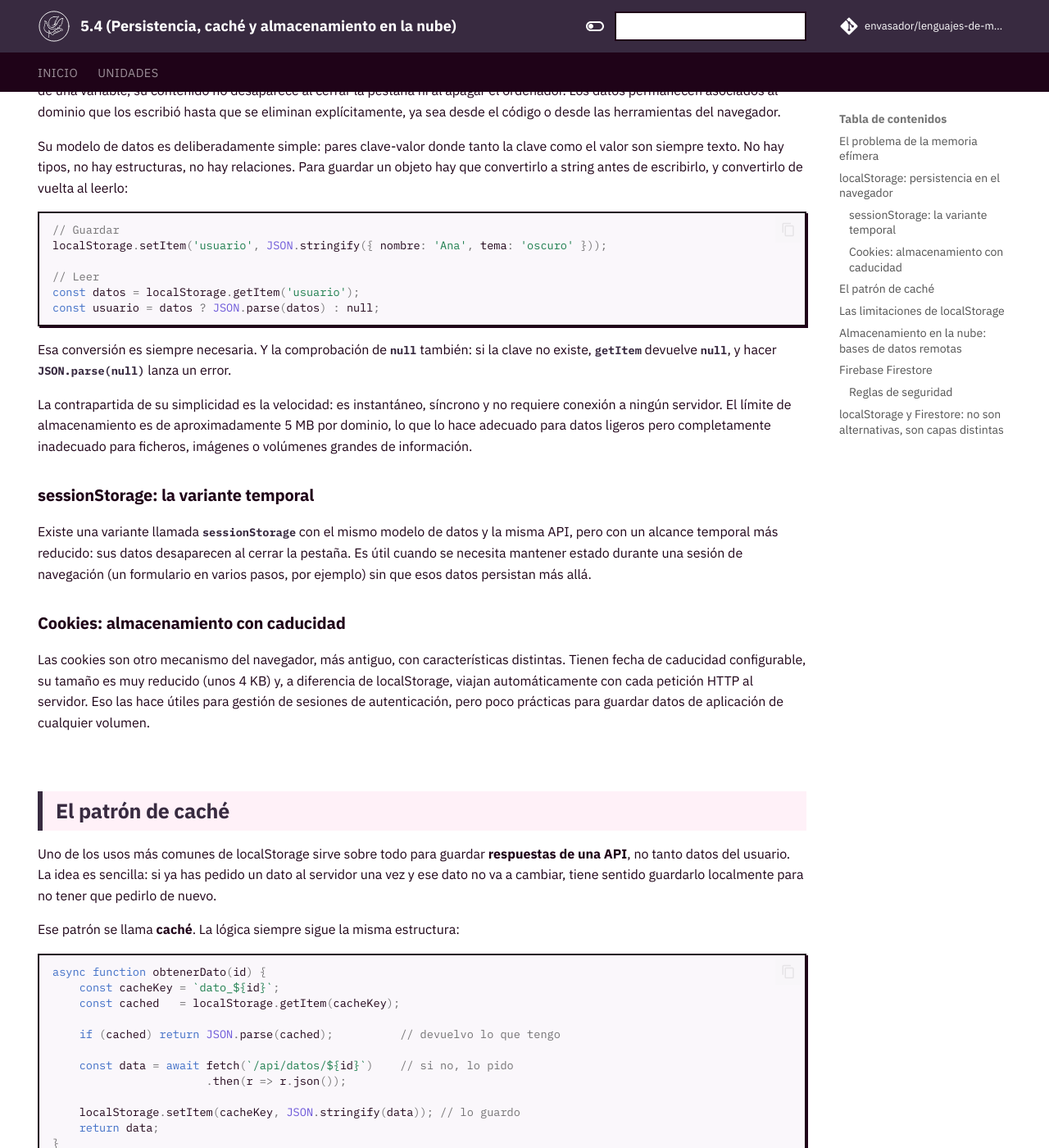
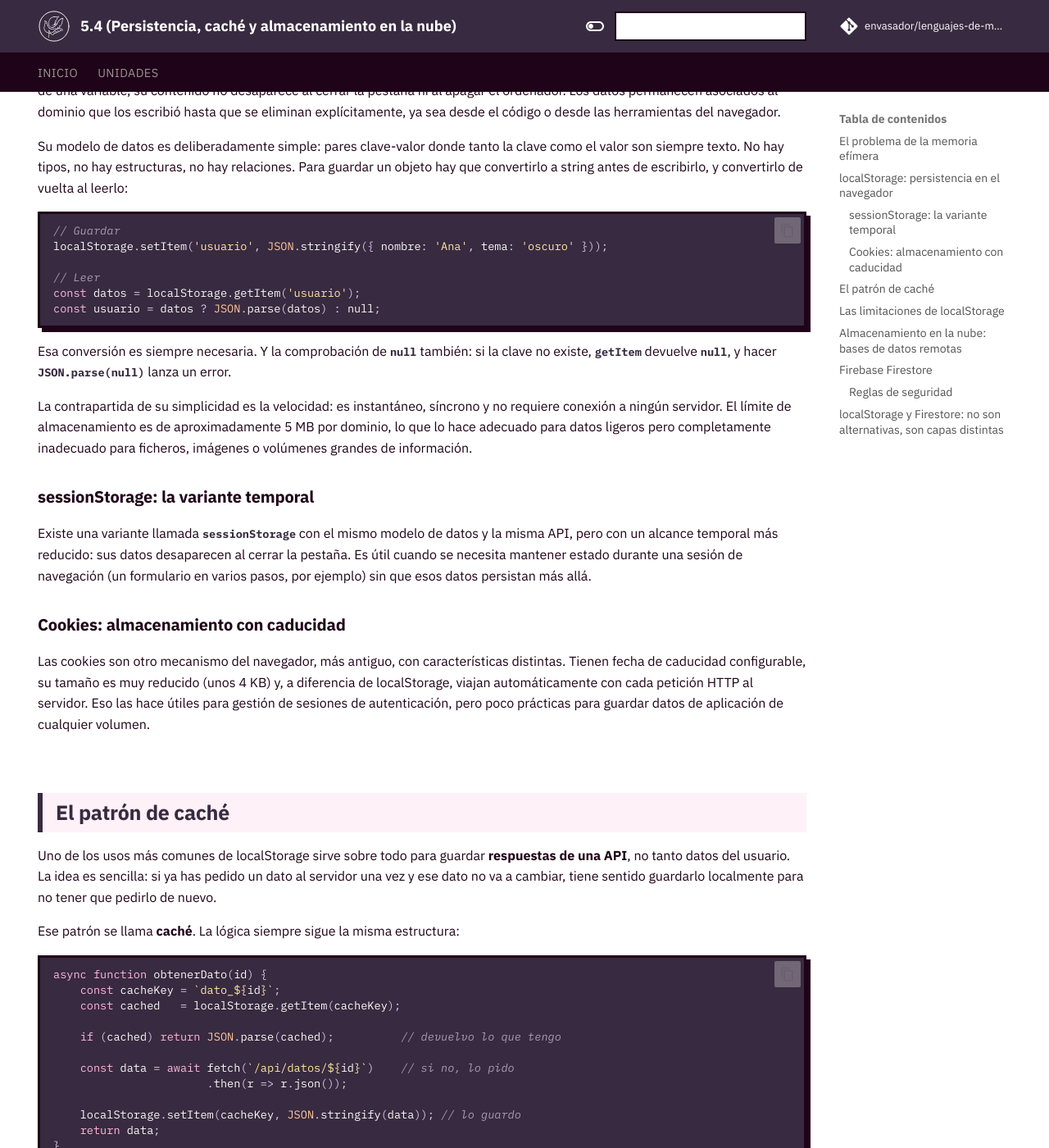
Before and after one commit to envasador/lenguajes-de-marcas, an MkDocs documentation site: the page built from docs/apuntes/persistencia-almacenamiento.md, in a window 1280 px wide and 1400 px high, scrolled down 636 px. Shown: the whole window at 82% size. Built offline with MkDocs 1.6.1 and Material for MkDocs 9.7.7, drawn with Linux system fonts in a browser that asks for light colours; comment, search, counter and statistics services are not loaded.

Commit message:
Curso 2026 | 2027 - Actualización de apuntes y diseño

```diff
--- a/docs/stylesheet/extra.css
+++ b/docs/stylesheet/extra.css
@@ -287,31 +287,82 @@ body,
   color: #FFB8DE !important;
 }
 
-/* Bloques de código: fondo casi blanco (para no pelearse con el resaltado
-   de sintaxis) y el marco con sombra desplazada del resto del tema. */
+/* Bloques de código: mismo lenguaje visual que el recuadro de
+   "Diapositivas de la unidad" (fondo #382A40, borde #1F0318 y sombra
+   desplazada) y colores de sintaxis estilo IDE oscuro sacados de la paleta.
+   Las variables se definen solo dentro de .highlight para no afectar al
+   código en línea. */
+.md-typeset .highlight {
+  --md-code-bg-color: #382A40 !important;
+  --md-code-fg-color: #FBFBF8 !important;
+  --md-code-hl-keyword-color: #FFB8DE !important;    /* etiquetas HTML, palabras clave */
+  --md-code-hl-variable-color: #D4BFFF !important;   /* atributos, variables */
+  --md-code-hl-string-color: #FFE8A3 !important;     /* valores entre comillas */
+  --md-code-hl-number-color: #FFC799 !important;
+  --md-code-hl-constant-color: #FFC799 !important;
+  --md-code-hl-function-color: #9EE7E0 !important;   /* funciones y clases (JS) */
+  --md-code-hl-name-color: #FBFBF8 !important;
+  --md-code-hl-operator-color: #D9C8E6 !important;
+  --md-code-hl-punctuation-color: #D9C8E6 !important;
+  --md-code-hl-comment-color: #A99BB3 !important;
+  --md-code-hl-generic-color: #D9C8E6 !important;
+  --md-code-hl-special-color: #FFB8DE !important;    /* entidades &lt; &amp;... */
+  --md-code-hl-color: rgba(255,184,222,0.25) !important;
+  --md-code-hl-color--light: rgba(255,184,222,0.12) !important;
+}
+
 .md-typeset .highlight pre {
-  border: 2px solid #1F0318 !important;
+  border: 3px solid #1F0318 !important;
   border-radius: 0 !important;
-  box-shadow: 2px 2px 0 #1F0318 !important;
+  box-shadow: 5px 5px 0 #1F0318 !important;
 }
 
 .md-typeset .highlight pre > code {
-  background-color: #FAF7FB !important;
+  background-color: #382A40 !important;
+  color: #FBFBF8 !important;
   border-radius: 0 !important;
+}
+
+.md-typeset .highlight .c,
+.md-typeset .highlight .c1,
+.md-typeset .highlight .cm {
+  font-style: italic !important;
+}
+
+.md-typeset .highlight ::selection {
+  background-color: rgba(255,184,222,0.35) !important;
+}
+
+/* Botón de copiar: visible sobre el fondo oscuro. */
+.md-typeset .highlight .md-clipboard {
+  color: #A99BB3 !important;
+}
+
+.md-typeset .highlight .md-clipboard:hover,
+.md-typeset .highlight .md-clipboard:focus {
+  color: #FFB8DE !important;
+}
+
+/* Barra de scroll de los bloques: al pasar el ratón, rosa (el morado no
+   se vería sobre el fondo morado). */
+.md-typeset .highlight pre > code,
+[data-md-color-scheme="slate"] .md-typeset .highlight pre > code {
+  scrollbar-color: #6B5A78 transparent !important;
+}
+
+.md-typeset .highlight pre > code:hover,
+[data-md-color-scheme="slate"] .md-typeset .highlight pre > code:hover {
+  scrollbar-color: #FFB8DE transparent !important;
+}
+
+[data-md-color-scheme="slate"] .md-typeset .highlight pre {
+  border-color: #0a0a0a !important;
+  box-shadow: 5px 5px 0 #000000 !important;
 }
 
 /* En modo oscuro el morado no se leería: lavanda claro, también sin fondo. */
 [data-md-color-scheme="slate"] .md-typeset :not(pre) > code {
   color: #D9C8E6 !important;
-}
-
-[data-md-color-scheme="slate"] .md-typeset .highlight pre {
-  border-color: #444 !important;
-  box-shadow: 2px 2px 0 #333 !important;
-}
-
-[data-md-color-scheme="slate"] .md-typeset .highlight pre > code {
-  background-color: #1a1a1a !important;
 }
 
 /* ===== ADMONITIONS ===== */
```
